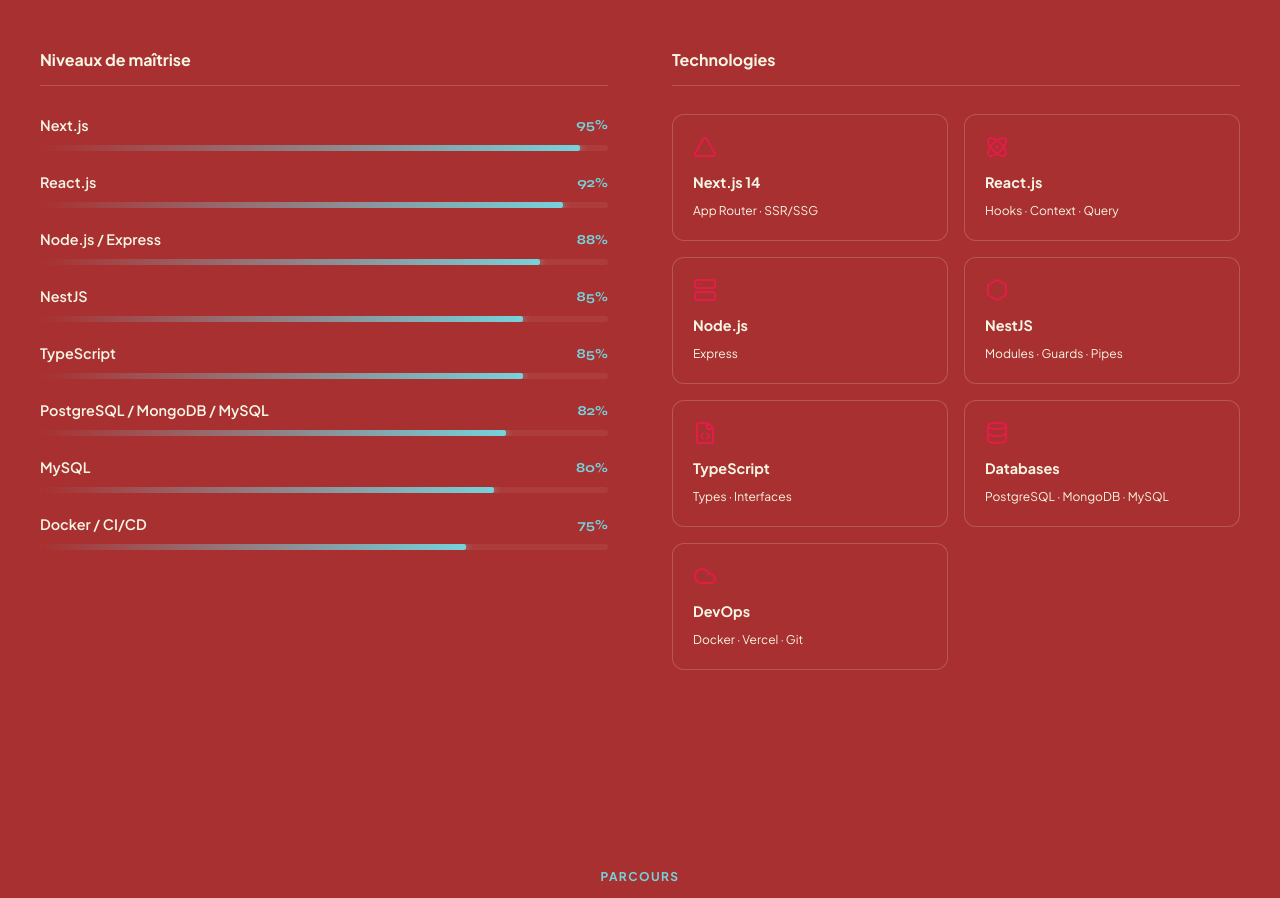
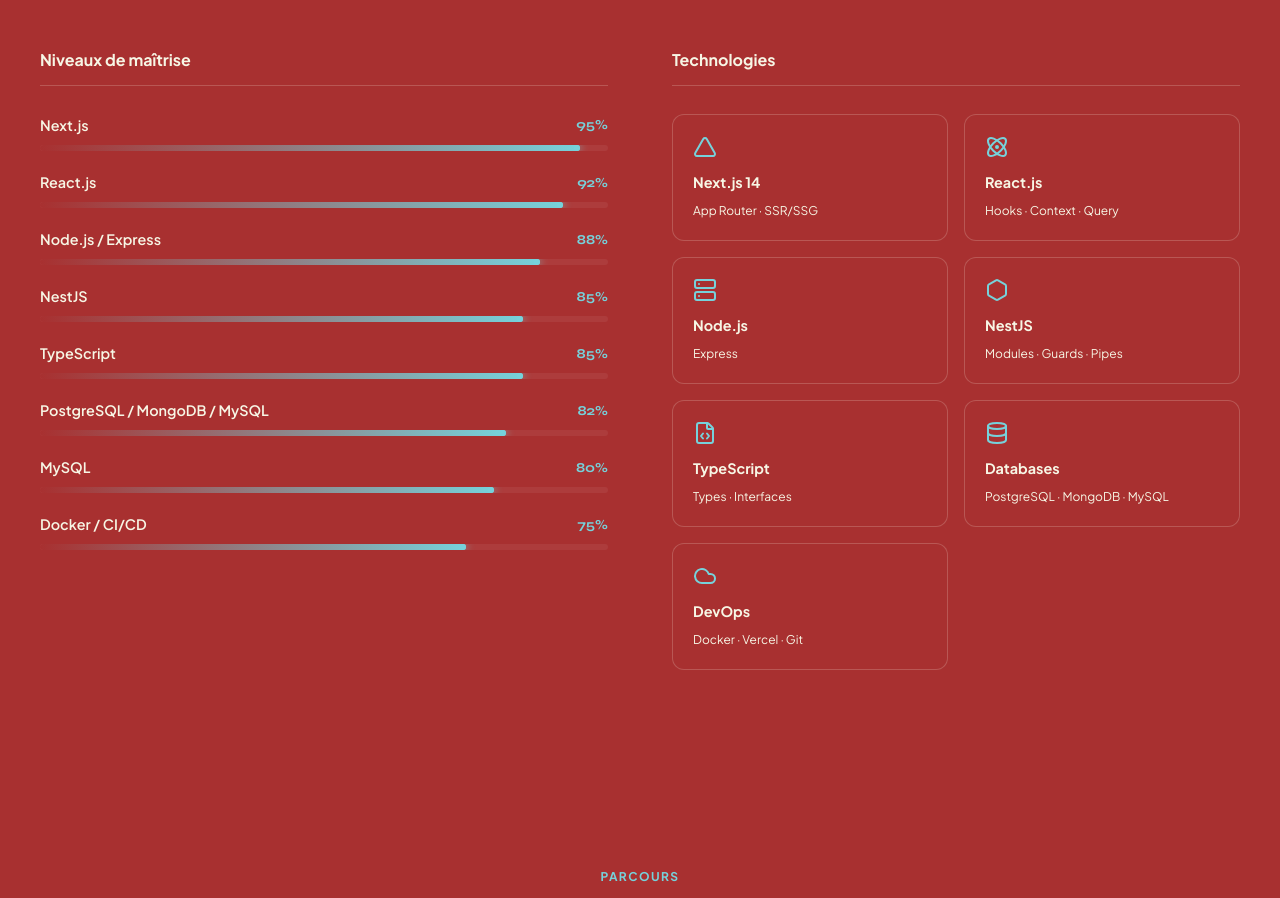
Before and after one commit to TafitaNiainaperline/Portfolio-Tafitaniaina-Perline, a Next.js app: page / in a window 1280 px wide. Shown: the part 2400-3298 px from the top of the page. Built offline with nearby package versions, Linux system fonts and the light colour scheme.

Commit message:
update Skills icon colors

```diff
--- a/src/components/Skills/Skills.tsx
+++ b/src/components/Skills/Skills.tsx
@@ -6,13 +6,13 @@
 import styles from './Skills.module.scss'
 
 const iconMap: Record<string, React.ReactNode> = {
-  Triangle: <Triangle size={24} color="#e11d48" />,
-  Atom: <Atom size={24} color="#e11d48" />,
-  Server: <Server size={24} color="#e11d48" />,
-  Hexagon: <Hexagon size={24} color="#e11d48" />,
-  FileCode: <FileCode size={24} color="#e11d48" />,
-  Database: <Database size={24} color="#e11d48" />,
-  Cloud: <Cloud size={24} color="#e11d48" />,
+  Triangle: <Triangle size={24} color="#76D2DB" />,
+  Atom: <Atom size={24} color="#76D2DB" />,
+  Server: <Server size={24} color="#76D2DB" />,
+  Hexagon: <Hexagon size={24} color="#76D2DB" />,
+  FileCode: <FileCode size={24} color="#76D2DB" />,
+  Database: <Database size={24} color="#76D2DB" />,
+  Cloud: <Cloud size={24} color="#76D2DB" />,
 }
 
 export default function Skills() {
```
